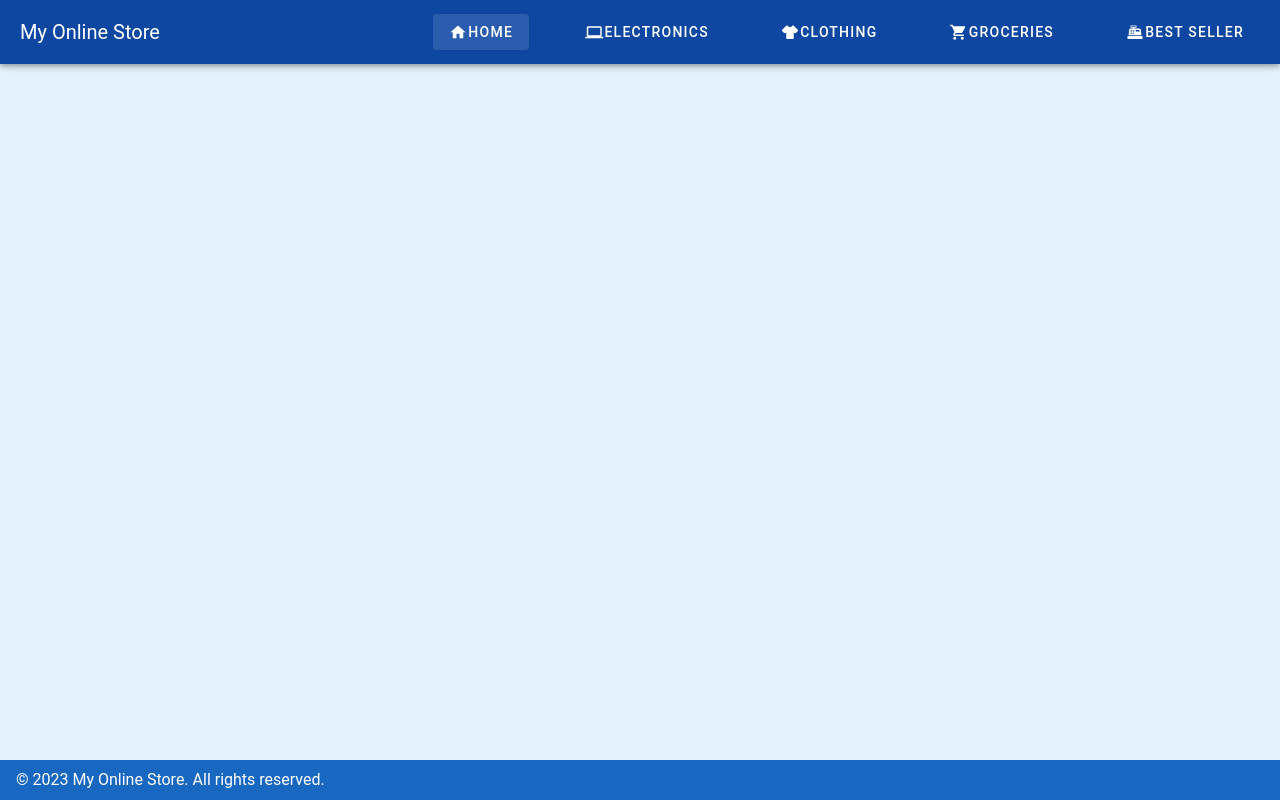
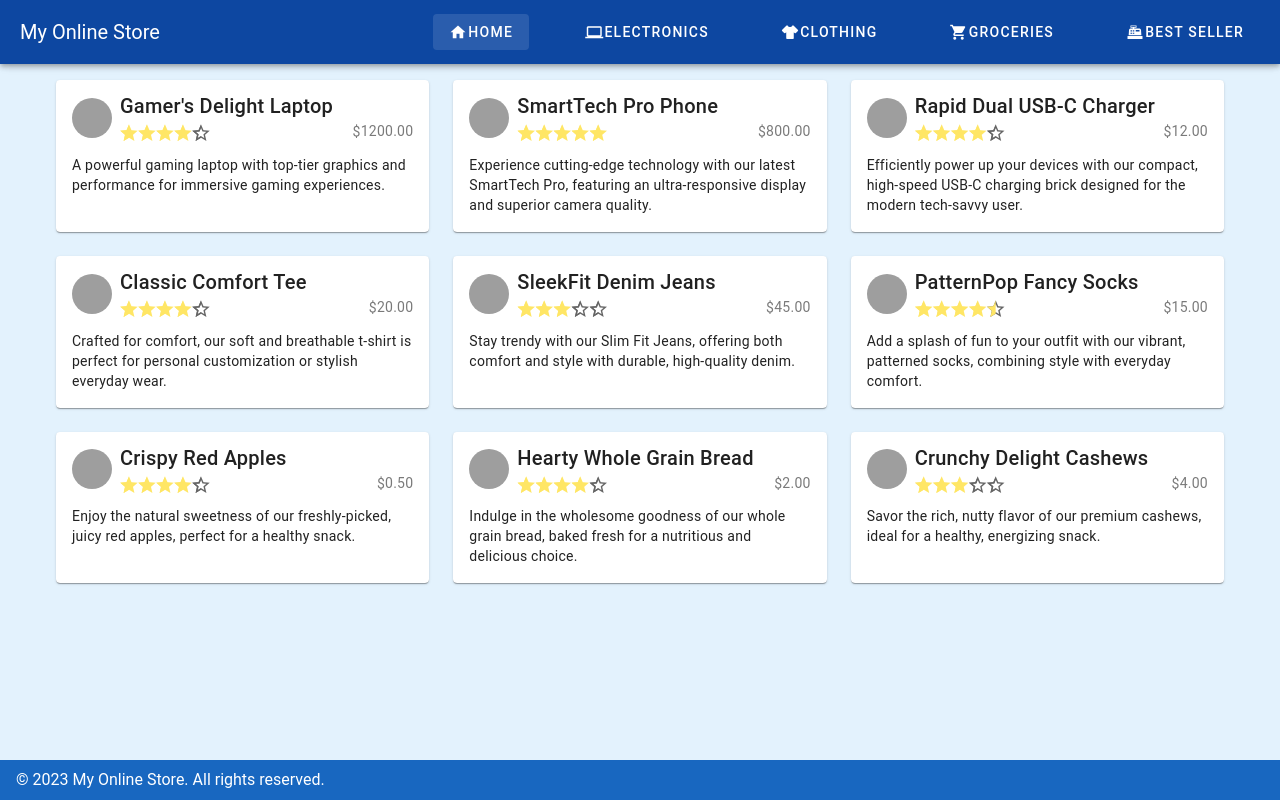
Before and after one commit to GVSU-CIS371/project6-webdevs, a Vue app: page / in a window 1280 px wide. Built offline with nearby package versions, Linux system fonts and the light colour scheme; grey boxes are pictures that could not be loaded.

Commit message:
initial commit

```diff
--- a/src/components/BestSeller.vue
+++ b/src/components/BestSeller.vue
@@ -1,7 +1,32 @@
 <template>
-  <!-- your answer -->
+  <v-container>
+    <v-row align="stretch">
+      <v-col
+        v-for="(product, index) in productStore.products"
+        :key="index"
+        cols="12"
+        md="4"
+      >
+        <StoreItem :product="product" class="fill-height"></StoreItem>
+      </v-col>
+    </v-row>
+  </v-container>
 </template>
 
 <script lang="ts" setup>
-// your answer
+  import { useProductStore } from '../stores/ProductStore';
+  //import { onMounted } from 'vue';
+  import StoreItem from "./StoreItem.vue";
+
+  const productStore = useProductStore();
+  productStore.init();
+  productStore.filterByRating(4.5);
+    //console.log(productStore.products);
+
+
+
+  //productStore.init();
+  //console.log(productStore.products);
+
+
 </script>
--- a/src/components/Clothing.vue
+++ b/src/components/Clothing.vue
@@ -1,7 +1,32 @@
 <template>
-  <!-- your answer -->
+  <v-container>
+    <v-row align="stretch">
+      <v-col
+        v-for="(product, index) in productStore.products"
+        :key="index"
+        cols="12"
+        md="4"
+      >
+        <StoreItem :product="product" class="fill-height"></StoreItem>
+      </v-col>
+    </v-row>
+  </v-container>
 </template>
 
 <script lang="ts" setup>
-// your answer
+  import { useProductStore } from '../stores/ProductStore';
+  //import { onMounted } from 'vue';
+  import StoreItem from "./StoreItem.vue";
+
+  const productStore = useProductStore();
+  productStore.init();
+  productStore.filterByCategory("Clothing");
+    //console.log(productStore.products);
+
+
+
+  //productStore.init();
+  //console.log(productStore.products);
+
+
 </script>
--- a/src/components/Electronics.vue
+++ b/src/components/Electronics.vue
@@ -1,7 +1,32 @@
 <template>
-  <!-- your answer -->
+  <v-container>
+    <v-row align="stretch">
+      <v-col
+        v-for="(product, index) in productStore.products"
+        :key="index"
+        cols="12"
+        md="4"
+      >
+        <StoreItem :product="product" class="fill-height"></StoreItem>
+      </v-col>
+    </v-row>
+  </v-container>
 </template>
 
 <script lang="ts" setup>
-// your answer
+  import { useProductStore } from '../stores/ProductStore';
+  //import { onMounted } from 'vue';
+  import StoreItem from "./StoreItem.vue";
+
+  const productStore = useProductStore();
+  productStore.init();
+  productStore.filterByCategory("Electronics");
+    //console.log(productStore.products);
+
+
+
+  //productStore.init();
+  //console.log(productStore.products);
+
+
 </script>
--- a/src/components/Groceries.vue
+++ b/src/components/Groceries.vue
@@ -1,7 +1,32 @@
 <template>
-  <!-- your answer -->
+  <v-container>
+    <v-row align="stretch">
+      <v-col
+        v-for="(product, index) in productStore.products"
+        :key="index"
+        cols="12"
+        md="4"
+      >
+        <StoreItem :product="product" class="fill-height"></StoreItem>
+      </v-col>
+    </v-row>
+  </v-container>
 </template>
 
 <script lang="ts" setup>
-// your answer
+  import { useProductStore } from '../stores/ProductStore';
+  //import { onMounted } from 'vue';
+  import StoreItem from "./StoreItem.vue";
+
+  const productStore = useProductStore();
+  productStore.init();
+  productStore.filterByCategory("Groceries");
+    //console.log(productStore.products);
+
+
+
+  //productStore.init();
+  //console.log(productStore.products);
+
+
 </script>
--- a/src/components/Home.vue
+++ b/src/components/Home.vue
@@ -1,7 +1,30 @@
 <template>
-  <!-- your answer -->
+  <v-container>
+    <v-row align="stretch">
+      <v-col
+        v-for="(product, index) in productStore.products"
+        :key="index"
+        cols="12"
+        md="4"
+      >
+        <StoreItem :product="product" class="fill-height"></StoreItem>
+      </v-col>
+    </v-row>
+  </v-container>
 </template>
 
 <script lang="ts" setup>
-// your answer
+  import { useProductStore } from '../stores/ProductStore';
+  //import { onMounted } from 'vue';
+  import StoreItem from "./StoreItem.vue";
+
+  const productStore = useProductStore();
+  productStore.init();
+
+
+
+  //productStore.init();
+  //console.log(productStore.products);
+
+
 </script>
--- a/src/components/StoreItem.vue
+++ b/src/components/StoreItem.vue
@@ -1,7 +1,40 @@
 <template>
-  <!-- your answer -->
+  <v-card
+    hover
+    :title="product.name"
+    :text="product.description"
+    :prepend-avatar="product.image"
+  >
+    <template v-slot:subtitle >
+      <span class="d-flex justify-space-between">
+        <v-rating
+          v-model="product.rating"
+          active-color="yellow-accent-4"
+          color="black"
+          size="18"
+          half-increments
+          hover
+          readonly
+        ></v-rating>
+        <!-- <v-spacer/> -->
+        <span >${{ product.price.toFixed(2) }}</span>
+      </span>
+
+
+    </template>
+  </v-card>
 </template>
 
 <script lang="ts" setup>
-// your answer
+//import { ref } from "vue";
+import { ProductDoc } from "../types/product";
+type Props = {
+  product: ProductDoc;
+}
+const props = defineProps<Props>();
+const product = props.product.data;
+//const ratingStr = ref(product.rating + "/5")
+//console.log(product);
+
+
 </script>
--- a/src/router.ts
+++ b/src/router.ts
@@ -1,5 +1,10 @@
 import { createRouter, createWebHashHistory } from "vue-router";
 import HomeView from "./components/Home.vue";
+import Clothing from "./components/Clothing.vue"
+import Electronics from "./components/Electronics.vue";
+import Groceries from "./components/Groceries.vue";
+import BestSeller from "./components/BestSeller.vue";
+
 const routes = [
   {
     path: "/",
@@ -7,7 +12,26 @@ const routes = [
     props: true,
     component: HomeView,
   },
-  // you need to add more routes here
+  {
+    path: "/clothing",
+    name: "clothing",
+    component: Clothing
+  },
+  {
+    path: "/electronics",
+    name: "electronics",
+    component: Electronics
+  },
+  {
+    path: "/groceries",
+    name: "groceries",
+    component: Groceries
+  },
+  {
+    path: "/bestseller",
+    name: "bestseller",
+    component: BestSeller
+  }
 ];
 
 const router = createRouter({
--- a/src/stores/ProductStore.ts
+++ b/src/stores/ProductStore.ts
@@ -3,5 +3,20 @@ import { ProductDoc } from "../types/product";
 import { initProducts } from "../data-init";
 
 export const useProductStore = defineStore("ProductStore", {
-  // your answer
+  state: () => {
+    return {
+      products: [] as ProductDoc[]
+    };
+  },
+  actions: {
+    init() {
+      this.products = initProducts;
+    },
+    filterByCategory(category: string) {
+      this.products = this.products.filter((p: ProductDoc) => p.data.category === category);
+    },
+    filterByRating(minRating: number) {
+      this.products = this.products.filter((p: ProductDoc) => p.data.rating > minRating);
+    }
+  }
 });
```
